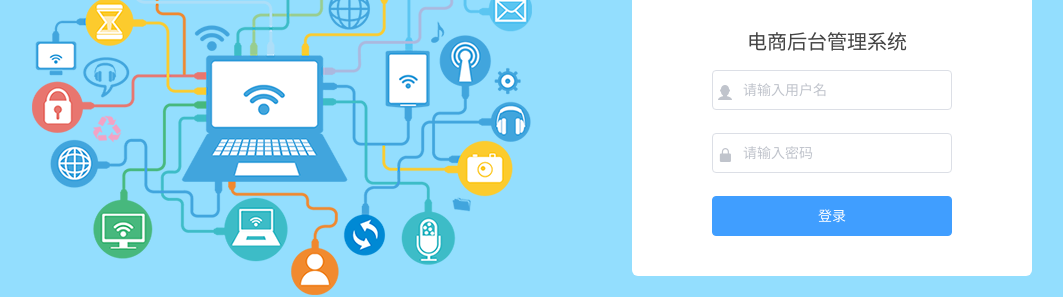
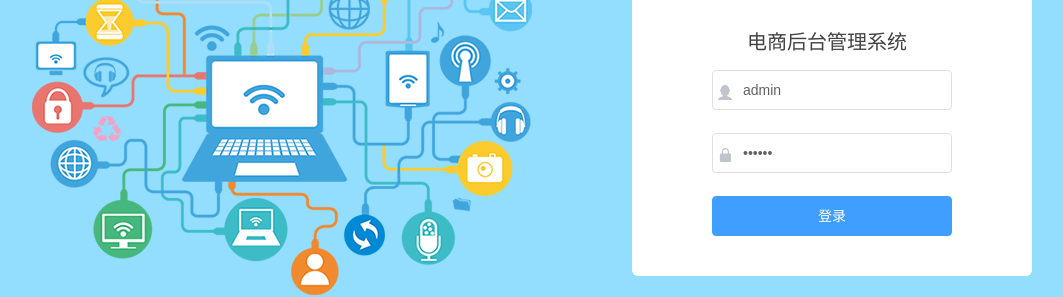
Before and after one commit to xxh00000/vue-shop, a Vue app: page /#/login in a window 1280 px wide. Shown: the part 299-596 px from the top of the page, without its empty margins (151-1214 px from the left). Built offline with nearby package versions, Linux system fonts and the light colour scheme.

Commit message:
axios获取数据成功

```diff
--- a/src/main.js
+++ b/src/main.js
@@ -6,8 +6,12 @@ import './plugins/element.js'
 import './assets/css/global.css'
 // 引入阿里图标
 import './assets/fonts/iconfont.css'
+//axios
+import axios from 'axios'
+//接口基准地址
+axios.defaults.baseURL = 'http://www.tangxiaoyang.vip:8888/api/v2/'
 
-
+Vue.prototype.$http = axios
 Vue.config.productionTip = false
 
 new Vue({
--- a/src/router/index.js
+++ b/src/router/index.js
@@ -9,6 +9,7 @@
 import Vue from 'vue'
 import VueRouter from 'vue-router'
 import Login from '../views/login.vue'
+import Home from '../views/home.vue'
 
 Vue.use(VueRouter)
 
@@ -20,6 +21,10 @@ const routes = [
   {
     path: '/login',
     component: Login
+  },
+  {
+    path: '/home',
+    component: Home
   }
 ]
 
--- /dev/null
+++ b/src/views/home.vue
@@ -0,0 +1,15 @@
+<template>
+  <div>
+home
+  </div>
+</template>
+
+<script>
+  export default {
+
+  }
+</script>
+
+<style>
+
+</style>
--- a/src/views/login.vue
+++ b/src/views/login.vue
@@ -1,7 +1,7 @@
 <!--
  * @Author: your name
  * @Date: 2020-12-14 14:32:49
- * @LastEditTime: 2020-12-15 09:58:24
+ * @LastEditTime: 2020-12-16 13:29:22
  * @LastEditors: Please set LastEditors
  * @Description: In User Settings Edit
  * @FilePath: \vue-shop\src\views\login.vue
@@ -12,24 +12,24 @@
       <img src="../assets/login_img.png" alt="无法显示图片">
     </div>
     <div class="login-box">
+      <!-- 头像 -->
       <div class="login-logo">
         <img src="../assets/login_logo.png" alt="logo">
       </div>
+      <!-- 标题 -->
       <div class="login-title">
         <p>电商后台管理系统</p>
       </div>
       <!-- input表单 -->
       <div class="login-form">
-        <el-form ref="form" :model="user" >
-          <el-form-item>
-            <el-input v-model="user.name"  placeholder="请输入用户名"
-    prefix-icon=" iconfont icon-user" ></el-input>
-           </el-form-item>
-          <el-form-item>
-            <el-input v-model="user.passward"  placeholder="请输入密码"
-    prefix-icon=" iconfont icon-3702mima" ></el-input>
-           </el-form-item>
-           <el-button type="primary" class="login-butn">登录</el-button>
+        <el-form ref="loginFormRef" :model="loginForm" :rules="loginFormRules" status-icon>
+          <el-form-item prop="username">
+             <el-input v-model="loginForm.username"  placeholder="请输入用户名" prefix-icon=" iconfont icon-user" ></el-input>
+          </el-form-item>
+          <el-form-item prop="password">
+             <el-input v-model="loginForm.password"  placeholder="请输入密码" prefix-icon=" iconfont icon-3702mima"  type="password"></el-input>
+          </el-form-item>
+          <el-button type="primary" class="login-butn" @click="login">登录</el-button>
         </el-form>
       </div>
     </div>
@@ -40,10 +40,38 @@
   export default {
     data(){
       return{
-        user:{
-          name: '',
-          passward: ''
+        //表单的数据绑定对象
+        loginForm:{
+            username: 'admin',
+            password: '123456'
+        },
+        //表单的校验规则,以对象形式
+        loginFormRules:{
+          username:[
+              {required: true, message:'请输入登录账户',trigger: 'blur'},
+              {min: 3,max: 10,message:'长度在3到10个字符',trigger: 'blur'}
+          ],
+           passward:[
+              {required: true, message:'请输入密码', trigger: 'blur'},
+              {min: 6,max: 10, message:'长度在6到10个字符', trigger: 'blur'}
+          ]
         }
+      }
+    },
+    methods:{
+      login(){
+       this.$refs.loginFormRef.validate(async valid =>{
+         if(!valid){
+           return
+         }
+            //发送请求是否登陆成功
+             const res= await this.$http.post('login',this.loginForm)
+
+             console.log(res)
+
+
+       })
+
       }
     }
 
```
Also changed, not shown: 1 other file (tests, documents, lock files or other folders).
